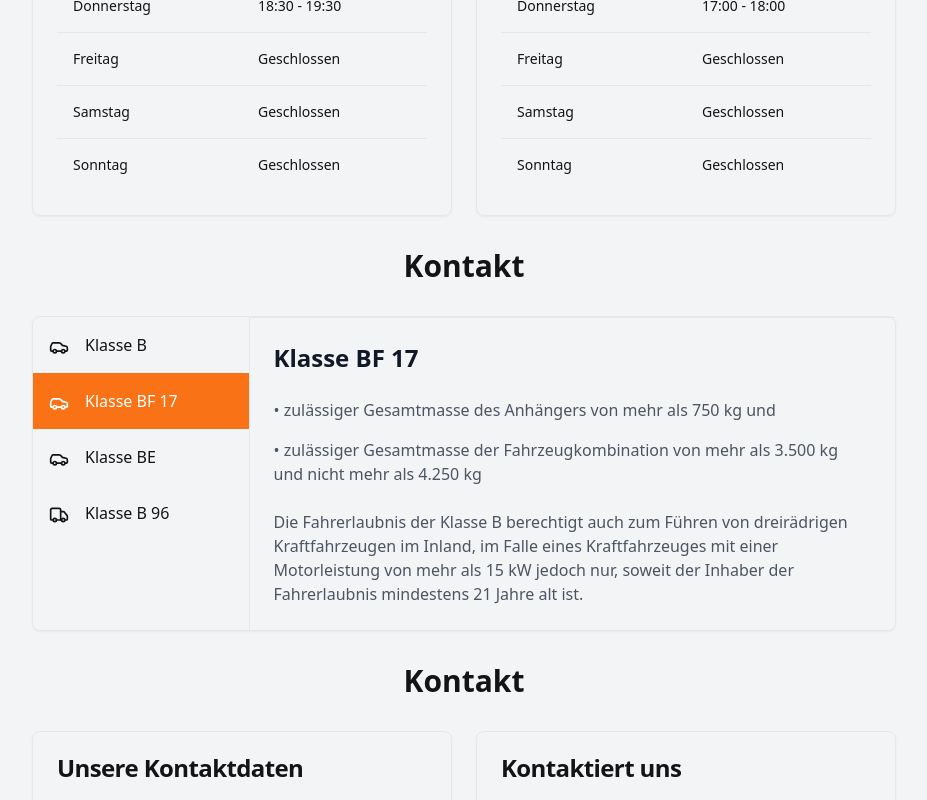
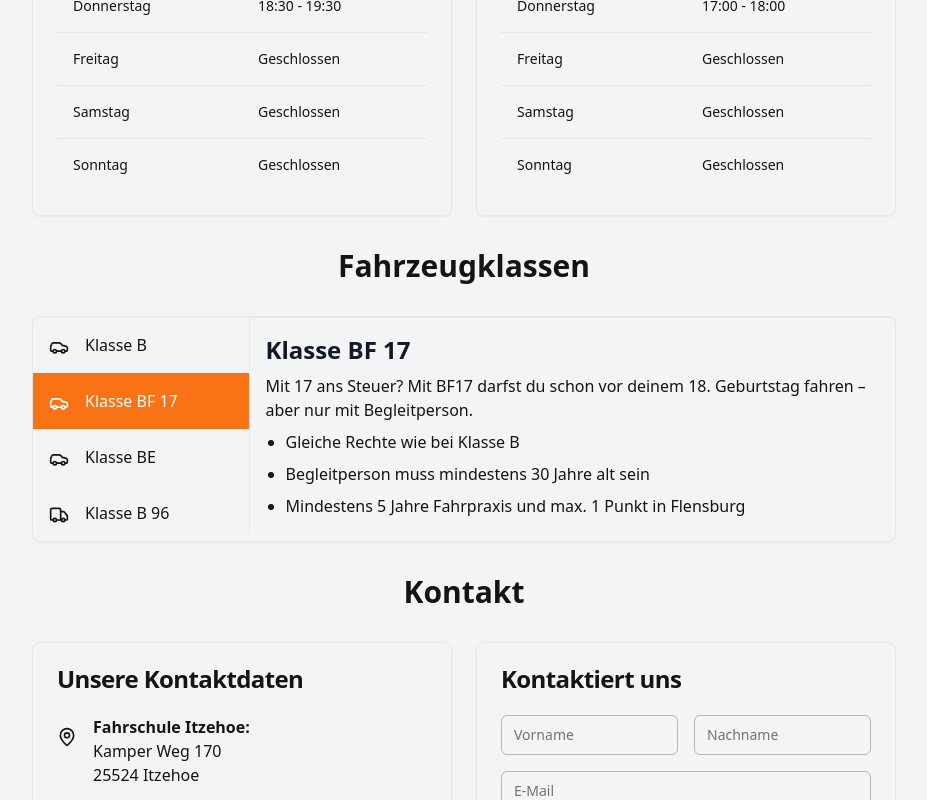
Before and after one commit to PHaerter/fahrschule, a Next.js app: page / in a window 1280 px wide. Both pictures are taken after a click on the button "Klasse BF 17". Shown: the part 947-1747 px from the top of the page, without its empty margins (176-1103 px from the left). Built offline with nearby package versions, Linux system fonts and the light colour scheme.

Commit message:
add button corner roundes to Fahrzeugklassen

```diff
--- a/src/app/_components/Fahrzeugklassen.tsx
+++ b/src/app/_components/Fahrzeugklassen.tsx
@@ -1,6 +1,6 @@
 "use client";
 
-import { useState } from "react";
+import { useState, useEffect, useRef } from "react";
 import { Car, Truck } from "lucide-react";
 import { cn } from "@/lib/utils";
 import { Card } from "./ui/card";
@@ -8,22 +8,50 @@ import { Card } from "./ui/card";
 export default function Fahrzeugklassen() {
   const [activeTab, setActiveTab] = useState("B96");
   const [hoveredTab, setHoveredTab] = useState<string | null>(null);
+  const [isBottomButtonVisible, setIsBottomButtonVisible] = useState(false);
 
-  //TODO: Beschreibung der Klassen Anpasses
+  const bottomButtonRef = useRef<HTMLButtonElement | null>(null);
+  const containerRef = useRef<HTMLDivElement | null>(null);
+
+  // Update visibility based on scroll or resize
+  useEffect(() => {
+    const checkButtonPosition = () => {
+      if (containerRef.current && bottomButtonRef.current) {
+        const containerRect = containerRef.current.getBoundingClientRect();
+        const buttonRect = bottomButtonRef.current.getBoundingClientRect();
+
+        // Check if the bottom button is at the bottom of the container
+        setIsBottomButtonVisible(buttonRect.bottom <= containerRect.bottom);
+      }
+    };
+
+    // Add event listeners for resizing or scrolling
+    window.addEventListener("resize", checkButtonPosition);
+    window.addEventListener("scroll", checkButtonPosition);
+
+    // Initial check
+    checkButtonPosition();
+
+    return () => {
+      window.removeEventListener("resize", checkButtonPosition);
+      window.removeEventListener("scroll", checkButtonPosition);
+    };
+  }, []);
+
   const tabContent: { [key: string]: { title: string; content: JSX.Element } } =
     {
       B: {
         title: "Klasse B",
         content: (
           <>
-            <p className="mb-4">
-              Führerscheinklasse B berechtigt zum Führen von Kraftfahrzeugen mit
-              einer zulässigen Gesamtmasse von nicht mehr als 3.500 kg.
+            <p className="mb-2">
+              Die Klasse B ist das, was du brauchst, um Autos zu fahren. Perfekt
+              für Pkw, leichte Nutzfahrzeuge oder Kleinbusse bis 3,5 Tonnen.
             </p>
             <ul className="list-disc pl-5 space-y-2">
-              <li>Pkw</li>
-              <li>Kleinbusse</li>
-              <li>Leichte Nutzfahrzeuge</li>
+              <li>Maximal 8 Sitzplätze (außer Fahrer)</li>
+              <li>Inklusive Anhänger bis 750 kg</li>
+              <li>Gesamtgewicht mit Anhänger max. 3,5 Tonnen</li>
             </ul>
           </>
         ),
@@ -32,22 +60,17 @@ export default function Fahrzeugklassen() {
         title: "Klasse BF 17",
         content: (
           <>
-            <ul className="space-y-4 text-gray-600">
+            <p className="mb-2">
+              Mit 17 ans Steuer? Mit BF17 darfst du schon vor deinem 18.
+              Geburtstag fahren – aber nur mit Begleitperson.
+            </p>
+            <ul className="list-disc pl-5 space-y-2">
+              <li>Gleiche Rechte wie bei Klasse B</li>
+              <li>Begleitperson muss mindestens 30 Jahre alt sein</li>
               <li>
-                • zulässiger Gesamtmasse des Anhängers von mehr als 750 kg und
-              </li>
-              <li>
-                • zulässiger Gesamtmasse der Fahrzeugkombination von mehr als
-                3.500 kg und nicht mehr als 4.250 kg
+                Mindestens 5 Jahre Fahrpraxis und max. 1 Punkt in Flensburg
               </li>
             </ul>
-            <p className="mt-6 text-gray-600">
-              Die Fahrerlaubnis der Klasse B berechtigt auch zum Führen von
-              dreirädrigen Kraftfahrzeugen im Inland, im Falle eines
-              Kraftfahrzeuges mit einer Motorleistung von mehr als 15 kW jedoch
-              nur, soweit der Inhaber der Fahrerlaubnis mindestens 21 Jahre alt
-              ist.
-            </p>
           </>
         ),
       },
@@ -55,19 +78,15 @@ export default function Fahrzeugklassen() {
         title: "Klasse BE",
         content: (
           <>
-            <p className="mb-4">
-              Die Klasse B196 ist eine Erweiterung der Klasse B für Krafträder
-              mit:
+            <p className="mb-2">
+              Wenn du schwere Anhänger ziehen willst, brauchst du BE. Das ist
+              der nächste Schritt nach der Klasse B.
             </p>
             <ul className="list-disc pl-5 space-y-2">
-              <li>Hubraum von nicht mehr als 125 cm³</li>
-              <li>Motorleistung von nicht mehr als 11 kW</li>
-              <li>Leistungsgewicht von nicht mehr als 0,1 kW/kg</li>
+              <li>Zugfahrzeug der Klasse B mit Anhänger über 750 kg</li>
+              <li>Gesamtkombination darf bis zu 7 Tonnen wiegen</li>
+              <li>Perfekt für Pferdeanhänger, größere Wohnwagen und Co.</li>
             </ul>
-            <p className="mt-4">
-              Voraussetzungen: Mindestalter 25 Jahre, mindestens 5 Jahre im
-              Besitz der Klasse B, Schulung von mindestens 13,5 Stunden.
-            </p>
           </>
         ),
       },
@@ -75,20 +94,15 @@ export default function Fahrzeugklassen() {
         title: "Klasse B 96",
         content: (
           <>
-            <p className="mb-4">
-              Die Fahrerlaubnis der Klasse BE berechtigt zum Führen von:
+            <p className="mb-2">
+              Mit B96 kannst du größere Anhänger ziehen als mit der normalen
+              Klasse B – ideal für Urlaub oder Hobby.
             </p>
             <ul className="list-disc pl-5 space-y-2">
-              <li>
-                Fahrzeugkombinationen aus einem Zugfahrzeug der Klasse B und
-                einem Anhänger oder Sattelanhänger mit einer zulässigen
-                Gesamtmasse von nicht mehr als 3.500 kg
-              </li>
+              <li>Zugfahrzeug der Klasse B mit Anhänger bis 4,25 Tonnen</li>
+              <li>Kein extra Führerschein nötig – nur eine Schulung</li>
+              <li>Beliebt für Caravans und größere Anhänger</li>
             </ul>
-            <p className="mt-4">
-              Es gibt keine Beschränkung der Gesamtmasse der
-              Fahrzeugkombination.
-            </p>
           </>
         ),
       },
@@ -97,10 +111,10 @@ export default function Fahrzeugklassen() {
   return (
     <>
       <div className="w-full max-w-4xl mx-auto p-4">
-        <h1 className="text-3xl font-bold text-center mb-8">Kontakt</h1>
-        <Card>
+        <h1 className="text-3xl font-bold text-center mb-8">Fahrzeugklassen</h1>
+        <Card className="rounded-lg">
           <div className="grid grid-cols-1 md:grid-cols-4 items-start">
-            <div className="w-full flex-shrink-0">
+            <div className="w-full flex-shrink-0 relative">
               <nav className="grid grid-cols-2 md:grid-cols-1 h-full">
                 <TabButton
                   icon={<Car className="h-5 w-5" />}
@@ -109,6 +123,7 @@ export default function Fahrzeugklassen() {
                   onClick={() => setActiveTab("B")}
                   onMouseEnter={() => setHoveredTab("B")}
                   onMouseLeave={() => setHoveredTab(null)}
+                  className="rounded-tl-lg"
                 />
                 <TabButton
                   icon={<Car className="h-5 w-5" />}
@@ -133,12 +148,17 @@ export default function Fahrzeugklassen() {
                   onClick={() => setActiveTab("B96")}
                   onMouseEnter={() => setHoveredTab("B96")}
                   onMouseLeave={() => setHoveredTab(null)}
+                  className={cn(
+                    "rounded-bl-lg",
+                    !isBottomButtonVisible && "rounded-none"
+                  )}
+                  ref={bottomButtonRef}
                 />
               </nav>
             </div>
             <div className="col-span-1 md:col-span-3 flex-grow overflow-auto h-auto md:h-auto border-l border-t">
-              <div className="p-6">
-                <h1 className="text-2xl font-bold text-gray-900 mb-6">
+              <div className="p-4">
+                <h1 className="text-2xl font-bold text-gray-900 mb-2">
                   {tabContent[hoveredTab || activeTab].title}
                 </h1>
                 {tabContent[hoveredTab || activeTab].content}
@@ -158,6 +178,8 @@ function TabButton({
   onClick,
   onMouseEnter,
   onMouseLeave,
+  className = "",
+  ref,
 }: {
   icon: React.ReactNode;
   title: string;
@@ -165,9 +187,12 @@ function TabButton({
   onClick: () => void;
   onMouseEnter: () => void;
   onMouseLeave: () => void;
+  className?: string;
+  ref?: React.RefObject<HTMLButtonElement>;
 }) {
   return (
     <button
+      ref={ref}
       onClick={onClick}
       onMouseEnter={() => {
         onMouseEnter();
@@ -181,6 +206,7 @@ function TabButton({
         "flex items-start gap-4 p-4 w-full text-left transition-colors",
         "hover:bg-primary focus-visible:bg-primary focus-visible:outline-none",
         "border border-gray-300 md:border-0",
+        className,
         isActive && "bg-primary text-white hover:bg-se focus-visible:bg-primary"
       )}
     >
```
